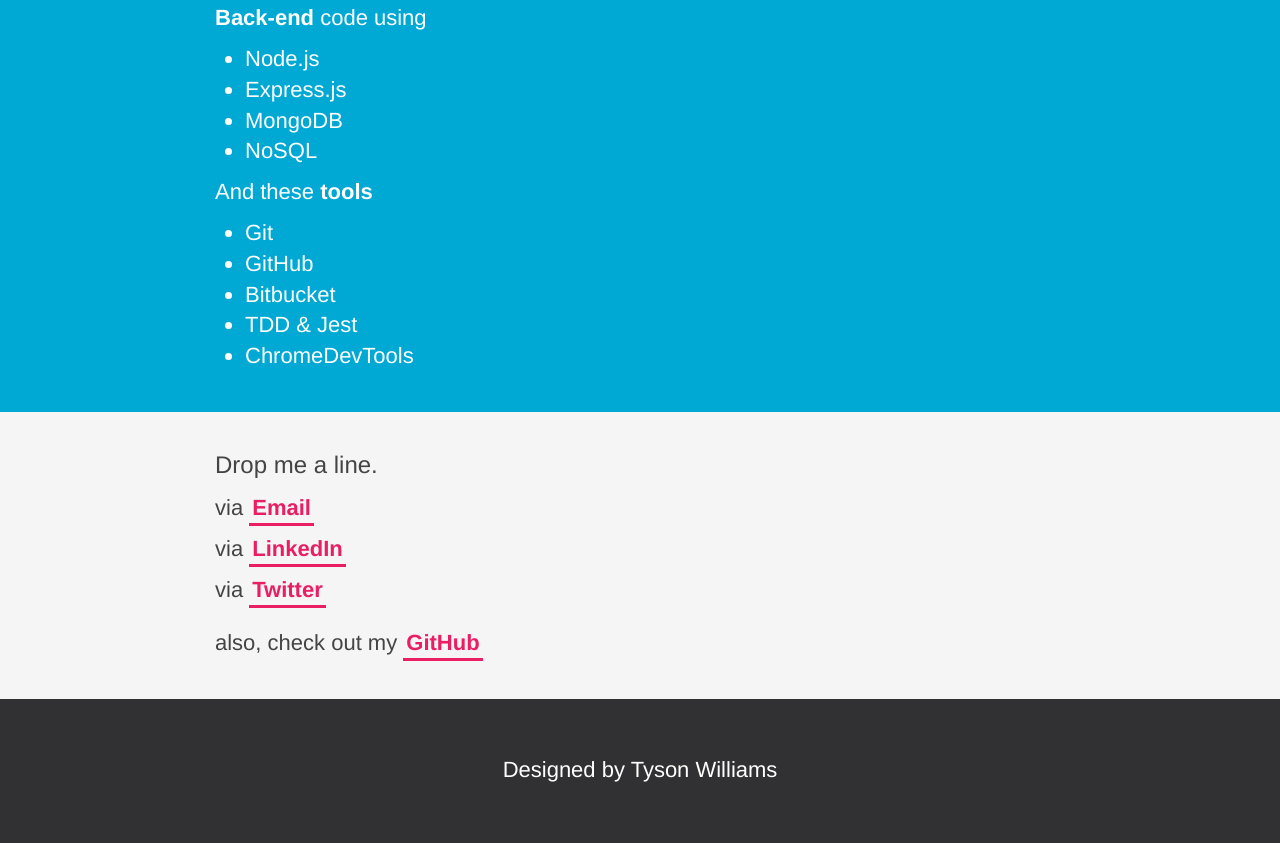
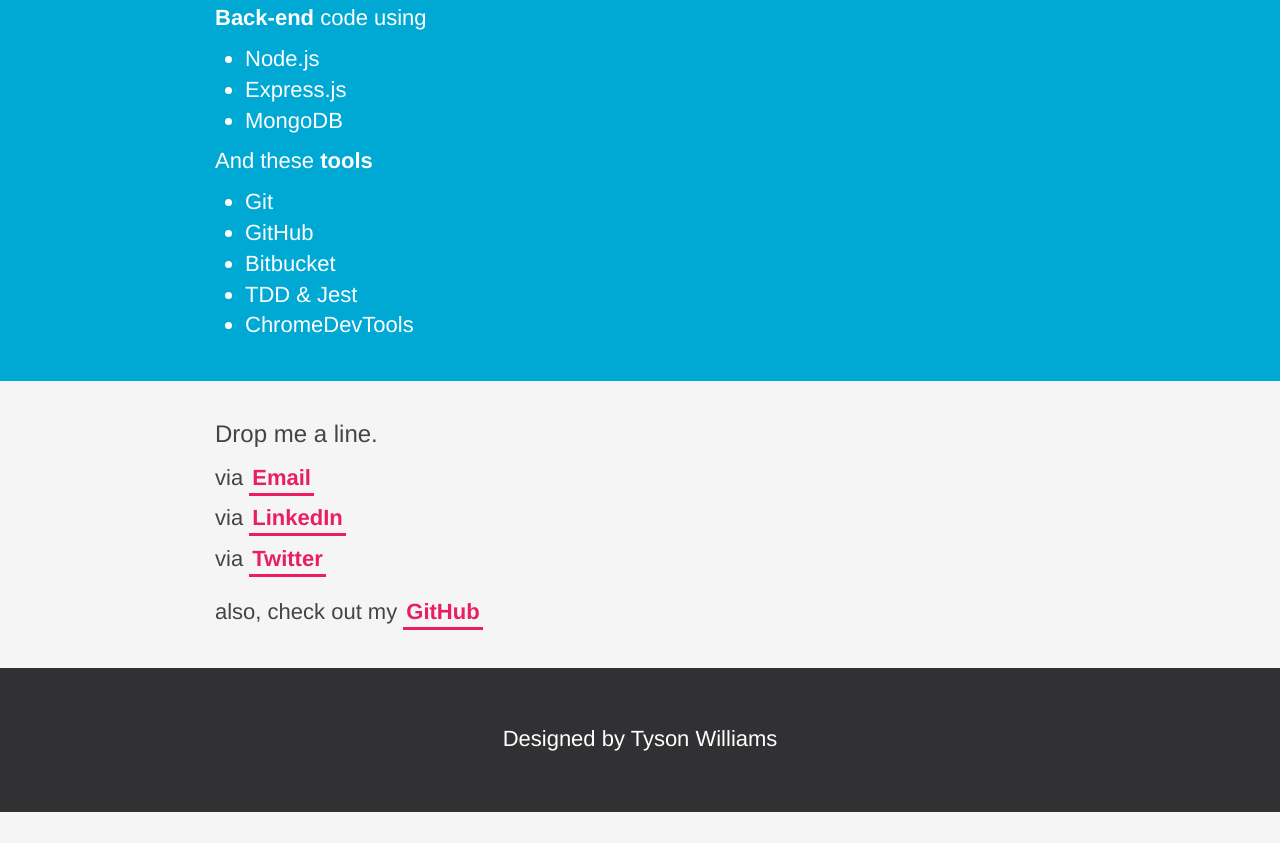
Before and after one commit to tysonwilliams/tysonwilliams.github.io, a website: page index.html in a window 1280 px wide. Shown: the part 796-1639 px from the top of the page. After the commit the page ends 1608 px from the top, so only its background shows below. Drawn offline with nearby package versions, Linux system fonts and the light colour scheme; some packages are replaced by stand-ins of ours; a script that the page names is missing.

Commit message:
Update back-end section list

```diff
--- a/public/components/home/home.html
+++ b/public/components/home/home.html
@@ -34,7 +34,6 @@
         <li>Node.js</li>
         <li>Express.js</li>
         <li>MongoDB</li>
-        <li>NoSQL</li>
       </ul>
       <p>And these <strong>tools</strong></p>
       <ul>
```
